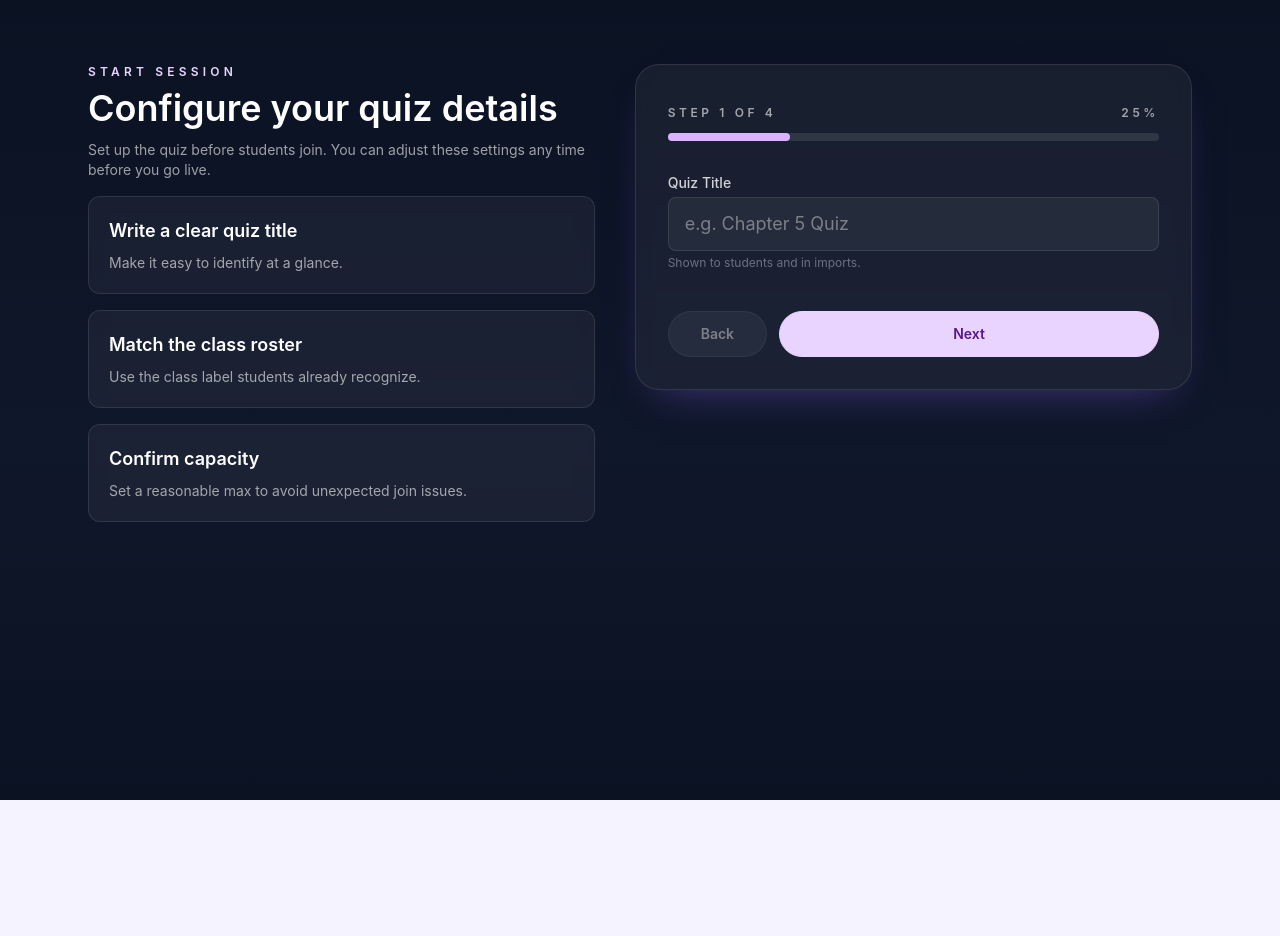
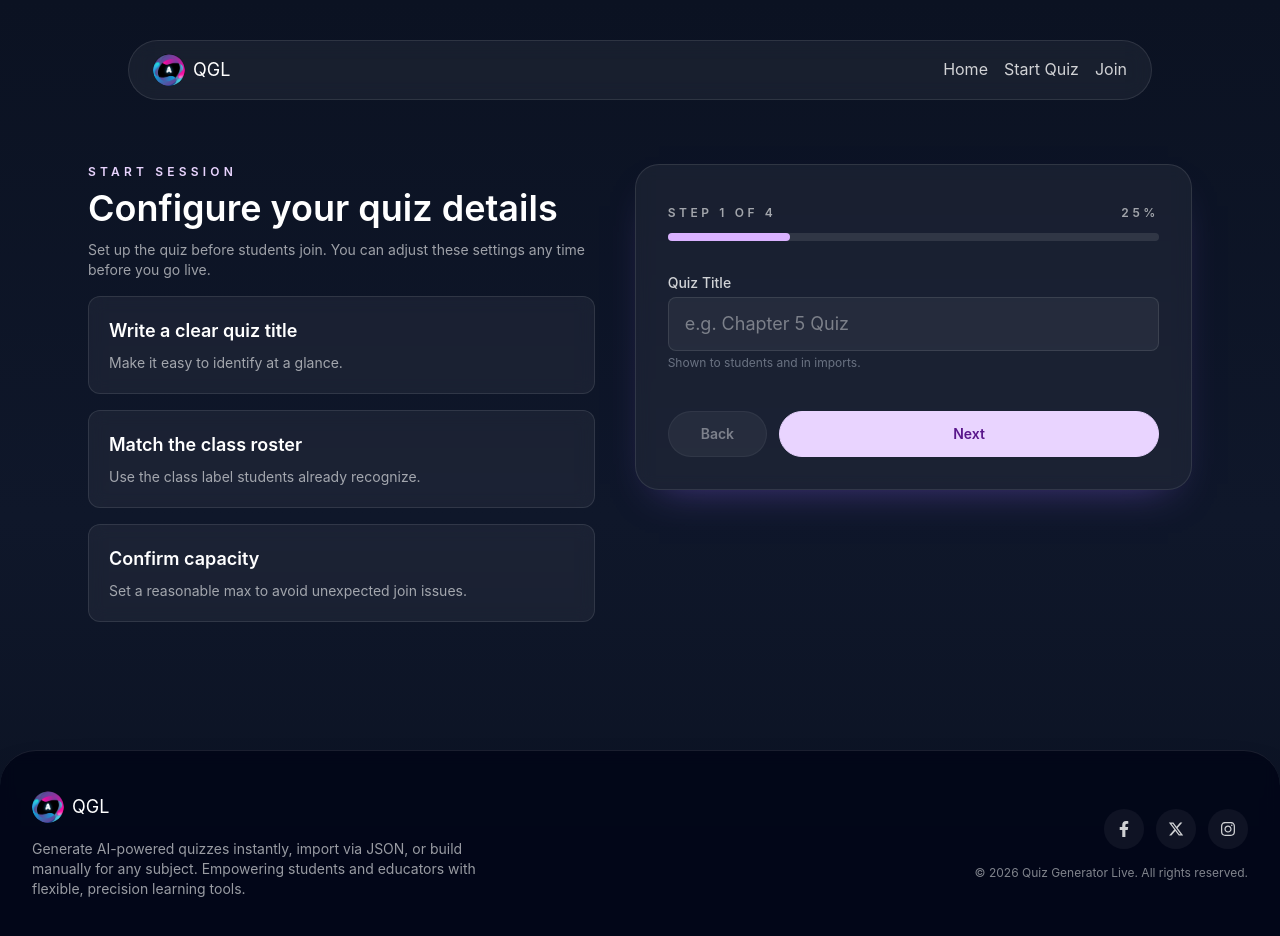
Before and after one commit to rabiibanine/quizlive, a React (Vite) app: page /start in a window 1280 px wide. Shown: the top 936 px of the page. Before the commit the page ends 800 px from the top, so only its background shows below. Built offline with nearby package versions, Linux system fonts and the light colour scheme; no server answers.

Commit message:
minimal adjustements in the ui

```diff
--- a/src/components/HowItWorksSection.tsx
+++ b/src/components/HowItWorksSection.tsx
@@ -28,7 +28,7 @@ function HowItWorksSection() {
           <div className="pointer-events-none absolute left-6 right-6 top-6 hidden h-px bg-white/10 md:block" />
           {steps.map((step, index) => (
             <div key={step.title} className="relative z-10 flex flex-col items-center text-center">
-              <div className="flex h-12 w-12 items-center justify-center rounded-full bg-purple-500/50 text-purple-200 font-semibold">
+              <div className="flex h-12 w-12 items-center justify-center rounded-full bg-slate-950 text-purple-200 font-semibold">
                 {index + 1}
               </div>
               <h3 className="mt-4 text-lg font-semibold text-white">{step.title}</h3>
--- a/src/components/NavBar.tsx
+++ b/src/components/NavBar.tsx
@@ -3,7 +3,7 @@ import { Logo } from "../components/Logo";
 
 function NavBar() {
   return (
-    <div className="relative top-10 left-1/2 -translate-x-1/2 flex h-[60px] w-[90%] lg:max-w-screen-lg backdrop-blur-[10px] rounded-full border border-white/10 bg-white/5 text-white justify-between items-center px-6 z-50 shadow-[0_12px_30px_-18px_rgba(147,102,255,0.6)]">
+    <div className="relative top-10 left-1/2 -translate-x-1/2 flex h-[60px] w-[90%] lg:max-w-screen-lg backdrop-blur-[10px] rounded-full border border-white/10 bg-white/5 text-white justify-between items-center px-6 z-50">
 
       <Logo />
 
--- a/src/pages/HostQuizForm.tsx
+++ b/src/pages/HostQuizForm.tsx
@@ -1,10 +1,12 @@
 import { useState } from "react";
+import { useNavigate } from "react-router-dom";
 
 import Button from "@/components/Button";
 import Card from "@/components/Card";
+import Footer from "@/components/Footer";
 import Input from "@/components/Input";
+import NavBar from "@/components/NavBar";
 import StepProgress from "@/components/StepProgress";
-import { useNavigate } from "react-router-dom";
 
 type StepKey = "quizTitle" | "className" | "subject" | "maxStudents";
 
@@ -162,13 +164,14 @@ const HostQuizForm = () => {
 
   return (
     <div
-      className="min-h-screen w-full bg-slate-950 text-white"
+      className="min-h-screen w-full bg-slate-950 text-white flex flex-col"
       style={{
         background: "linear-gradient(180deg, #0b1222 0%, #0f172a 55%, #0b1222 100%)",
       }}
     >
+      <NavBar />
 
-      <main className="relative flex-1 overflow-hidden py-16">
+      <main className="relative flex-1 overflow-hidden py-16 mt-10">
         <div className="mx-auto w-full max-w-6xl px-6">
           <div className="grid items-start gap-10 lg:grid-cols-[1fr_1.1fr]">
             <div className="hidden flex-col gap-4 lg:flex">
@@ -260,6 +263,7 @@ const HostQuizForm = () => {
         </div>
       </main>
 
+      <Footer />
     </div>
   );
 };
--- a/src/pages/JoinQuiz.tsx
+++ b/src/pages/JoinQuiz.tsx
@@ -1,11 +1,13 @@
 import { useState } from "react";
+import { useNavigate } from "react-router-dom";
 
 import Button from "../components/Button";
 import Input from "../components/Input";
+import NavBar from "../components/NavBar";
+import Footer from "../components/Footer";
 import { findSessionByCode, joinSession } from "@/services/sessionServices";
 import { getOrCreateId } from "@/utils/helpers";
 import type { Student } from "@/types";
-import { useNavigate } from "react-router-dom";
 
 type StepKey = "roomCode" | "studentName";
 
@@ -125,12 +127,14 @@ const JoinQuiz = () => {
 
   return (
     <div
-      className="min-h-screen w-full bg-slate-950 text-white"
+      className="min-h-screen w-full bg-slate-950 text-white flex flex-col"
       style={{
         background: "linear-gradient(180deg, #0b1222 0%, #0f172a 55%, #0b1222 100%)",
       }}
     >
-      <main className="mx-auto flex w-full max-w-5xl flex-1 flex-col items-center justify-center px-6 py-16">
+      <NavBar />
+
+      <main className="mx-auto flex w-full max-w-5xl flex-1 flex-col items-center justify-center px-6 py-16 mt-10">
         <div className="w-full max-w-2xl">
           <div className="rounded-3xl border border-white/10 bg-white/5 p-10 shadow-[0_18px_40px_-24px_rgba(147,102,255,0.5)] backdrop-blur">
             <div className="text-center">
@@ -176,6 +180,8 @@ const JoinQuiz = () => {
           </div>
         </div>
       </main>
+
+      <Footer />
 
       {isModalOpen && (
         <div className="fixed inset-0 z-50 flex items-center justify-center bg-black/60 px-4">
--- a/src/pages/Podium.tsx
+++ b/src/pages/Podium.tsx
@@ -1,6 +1,8 @@
 import AnimatedItem from "../components/AnimatedList"
 import Button from "../components/Button"
 import CsvDownloader from 'react-csv-downloader';
+import NavBar from "../components/NavBar";
+import Footer from "../components/Footer";
 
 type StudentType = {
   id:number,
@@ -102,12 +104,14 @@ const getInitials = (name: string) =>
 export default function Podium() {
   return (
     <div
-      className="min-h-screen text-white"
+      className="min-h-screen text-white flex flex-col"
       style={{
         background: "linear-gradient(180deg, #0b1222 0%, #0f172a 55%, #0b1222 100%)",
       }}
     >
-      <main className="mx-auto max-w-6xl px-6 pt-10 pb-24">
+      <NavBar />
+
+      <main className="mx-auto w-full max-w-5xl px-6 pt-10 pb-24 mt-10 flex-1">
         {/* Header */}
         <div className="flex flex-col gap-6 md:flex-row md:items-center md:justify-between">
           <div>
@@ -263,6 +267,7 @@ export default function Podium() {
         </div>
       </main>
 
+      <Footer />
     </div>
   );
 }
--- a/src/pages/SharingPage.tsx
+++ b/src/pages/SharingPage.tsx
@@ -89,7 +89,7 @@ const SharingPage = () => {
         background: "linear-gradient(180deg, #0b1222 0%, #0f172a 55%, #0b1222 100%)",
       }}
     >
-
+      <NavBar />
 
       {/* Main content */}
       <main className="relative flex flex-1 items-center justify-center py-10 overflow-hidden">
@@ -190,6 +190,7 @@ const SharingPage = () => {
         </div>
       </main>
 
+      <Footer />
     </div>
   );
 };
```
